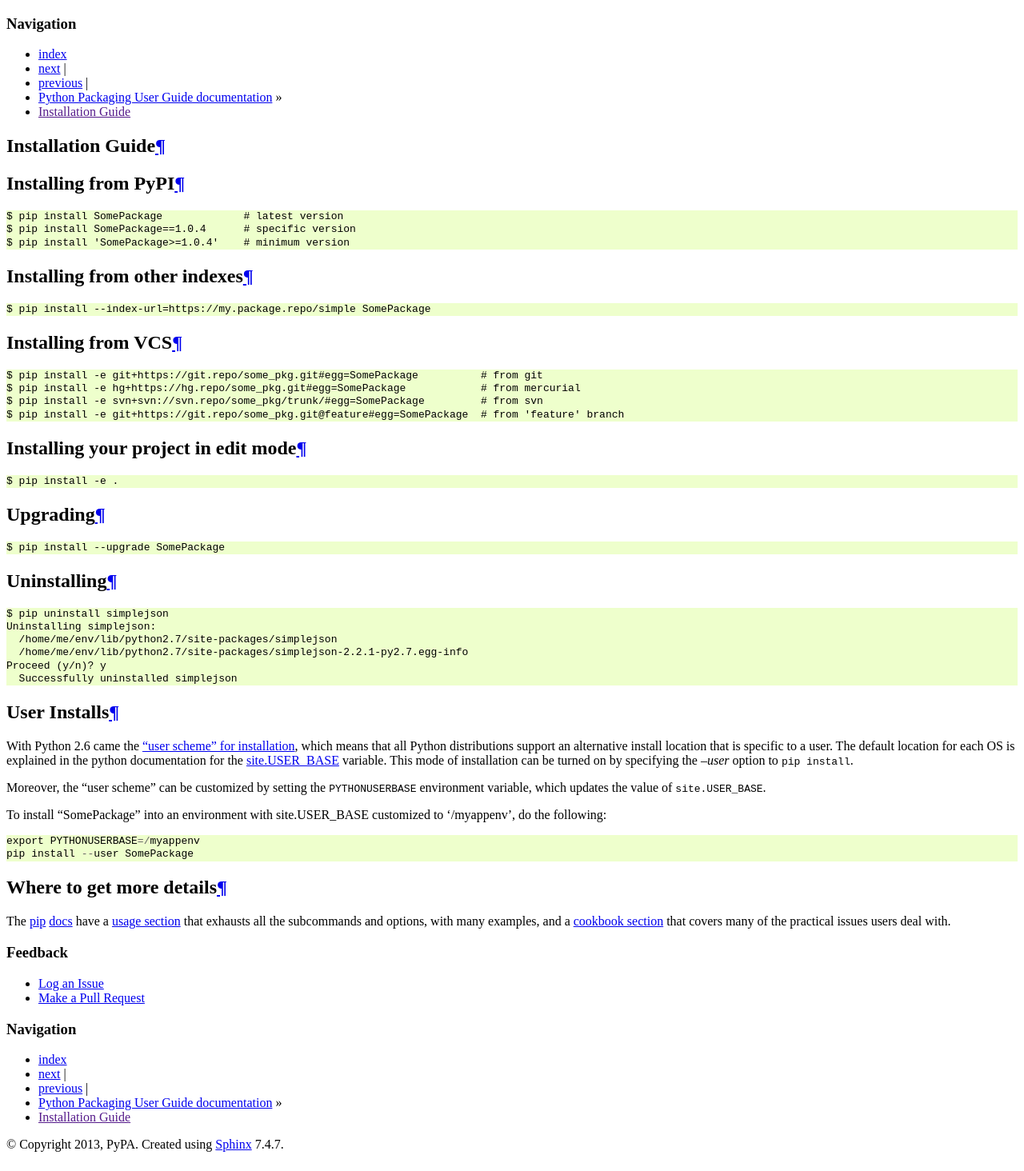
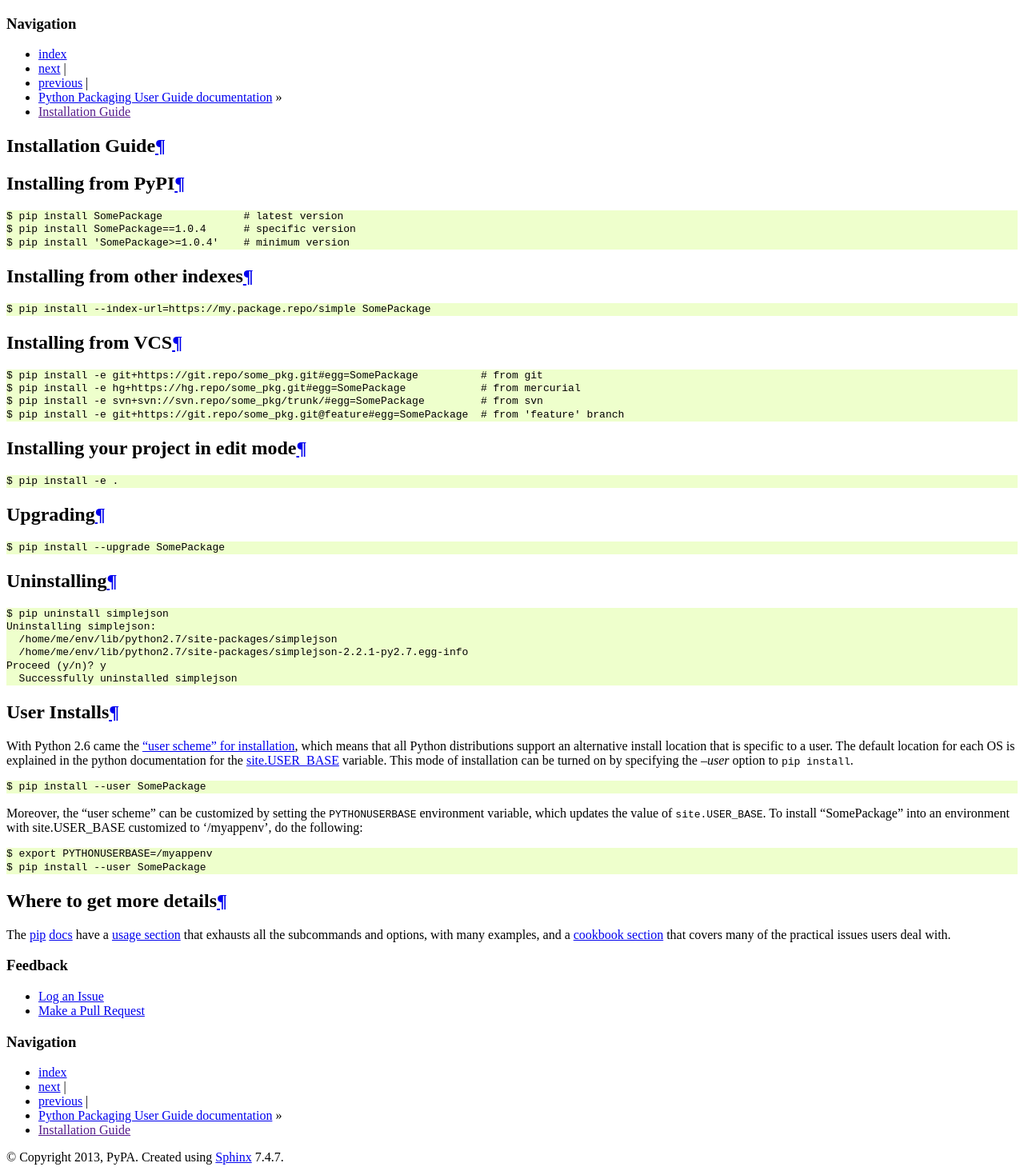
Before and after one commit to pypa/packaging.python.org, a Sphinx documentation site: the page built from source/installation.txt, in a window 1280 px wide. Shown: the whole page at 80% size. Built offline with Sphinx 7.4.7, drawn with Linux system fonts in a browser that asks for light colours.

Commit message:
add --user example for the non-customized case

```diff
--- a/source/installation.txt
+++ b/source/installation.txt
@@ -75,13 +75,17 @@ explained in the python documentation for the `site.USER_BASE
 of installation can be turned on by specifying the `--user` option to ``pip
 install``.
 
-Moreover, the "user scheme" can be customized by setting the
-``PYTHONUSERBASE`` environment variable, which updates the value of ``site.USER_BASE``.
+::
 
-To install "SomePackage" into an environment with site.USER_BASE customized to '/myappenv', do the following::
+  $ pip install --user SomePackage
 
-    export PYTHONUSERBASE=/myappenv
-    pip install --user SomePackage
+Moreover, the "user scheme" can be customized by setting the ``PYTHONUSERBASE``
+environment variable, which updates the value of ``site.USER_BASE``. To install
+"SomePackage" into an environment with site.USER_BASE customized to '/myappenv',
+do the following::
+
+  $ export PYTHONUSERBASE=/myappenv
+  $ pip install --user SomePackage
 
 
 Where to get more details
```
